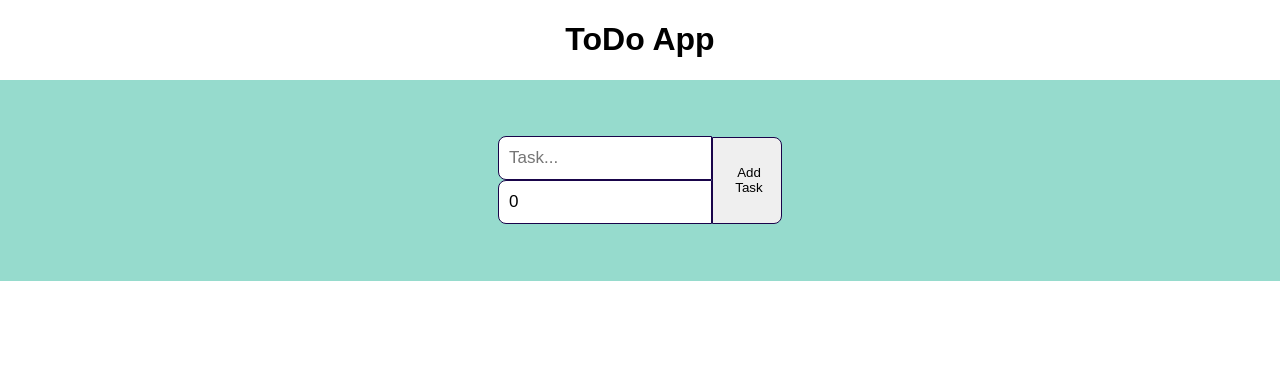
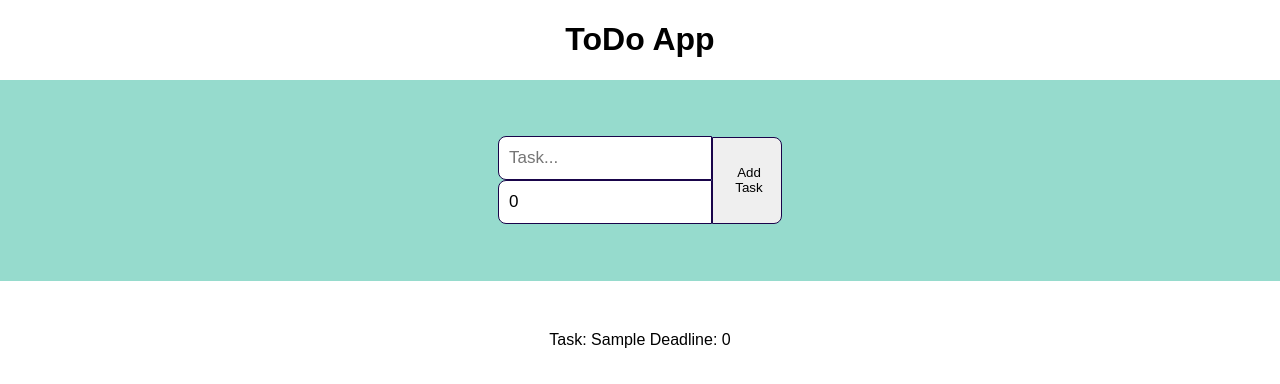
Before and after one commit to Becquerelia/todo-app-with-ts, a React (Create React App) app: page / in a window 1280 px wide. Both pictures are taken after typing "Sample" into the empty fields and a click on the button "Add Task". Shown: the top 384 px of the page. Built offline with nearby package versions, Linux system fonts and the light colour scheme.

Commit message:
feat add task and render list of tasks

```diff
--- a/src/App.tsx
+++ b/src/App.tsx
@@ -1,5 +1,6 @@
 import { FC, useState, ChangeEvent } from "react";
 import "./App.css";
+import TodoTask from "./components/TodoTask";
 import {Task} from "./interfaces";
 
 const App: FC = () => {
@@ -34,7 +35,13 @@ const App: FC = () => {
 
         <button onClick={addTask} >Add Task</button>
       </div>
-      <div className="todoList"></div>
+      <div className="todoList">
+        {todoList.map((eachTask: Task, key: number)=>{
+          return (
+            <TodoTask key={key} task={eachTask} />
+          )
+        })}
+      </div>
     </div>
   );
 };
--- /dev/null
+++ b/src/components/TodoTask.tsx
@@ -0,0 +1,14 @@
+import React from 'react'
+import { Task } from '../interfaces'
+
+interface Props {
+    task: Task;
+}
+
+const TodoTask = ({task}: Props) => {
+  return (
+    <div>Task: {task.taskName} Deadline: {task.deadline} </div>
+  )
+}
+
+export default TodoTask
```
